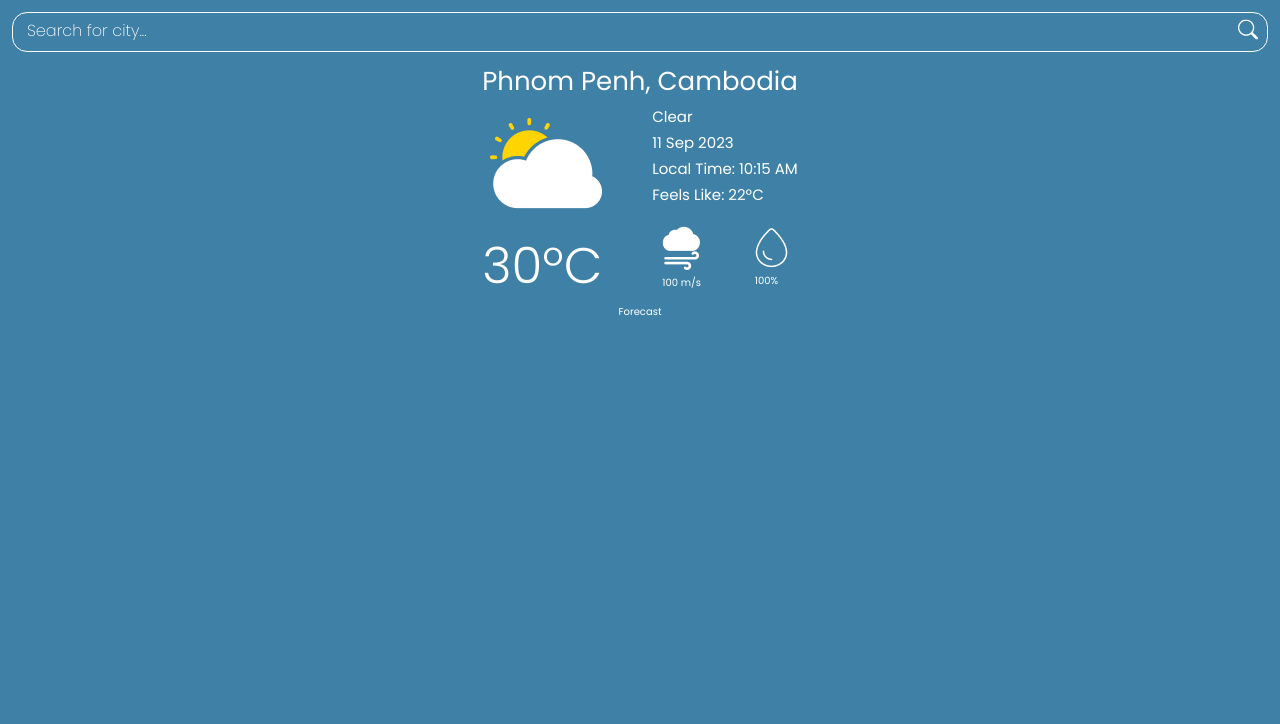
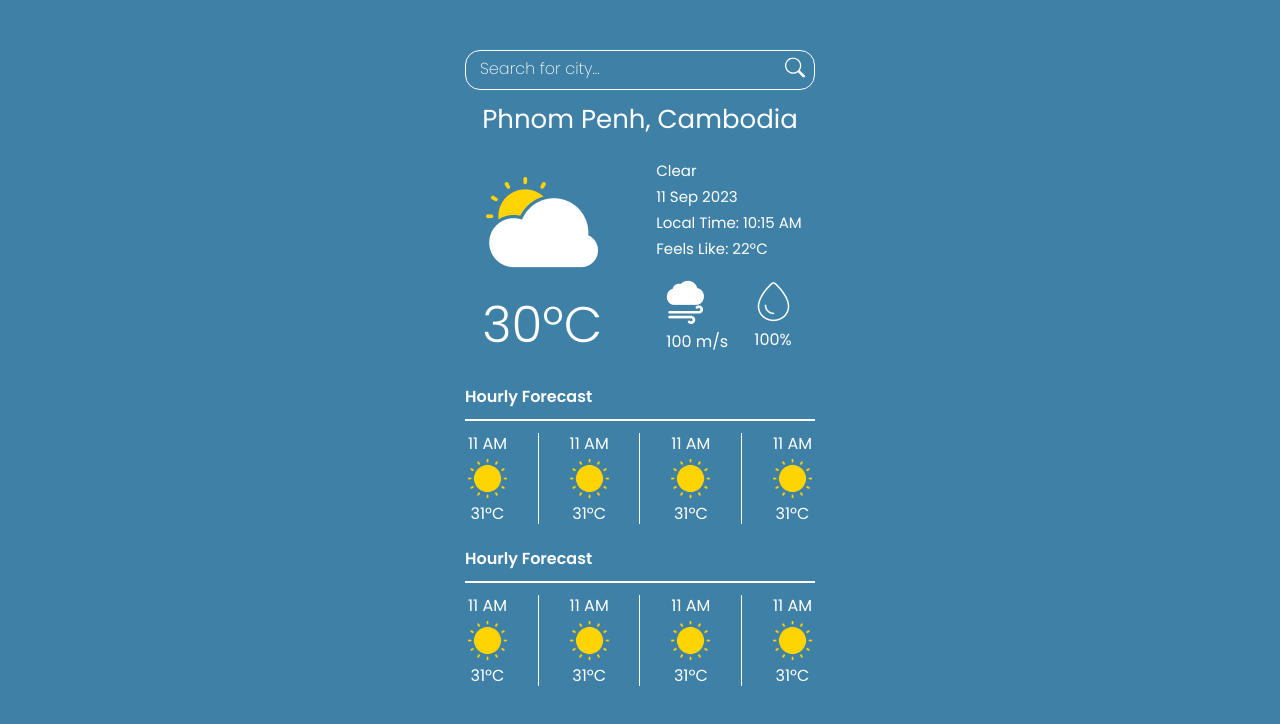
Before and after one commit to hoe-ze-il/Weather_Website, a React (Vite) app: page / in a window 1280 px wide. Shown: the top 724 px of the page. Built offline with nearby package versions, Linux system fonts and the light colour scheme.

Commit message:
implemented hourly/daily forecast layout

```diff
--- a/package.json
+++ b/package.json
@@ -12,6 +12,7 @@
   "dependencies": {
     "react": "^18.2.0",
     "react-dom": "^18.2.0",
+    "react-icon": "^1.0.0",
     "react-icons": "^4.11.0"
   },
   "devDependencies": {
--- a/src/App.css
+++ b/src/App.css
@@ -1,7 +1,7 @@
 .app {
-  margin: 12px 12px;
-
+  margin: 50px 12px;
   display: flex;
   flex-direction: column;
+  align-items: center;
   gap: 10px;
 }
--- a/src/App.jsx
+++ b/src/App.jsx
@@ -1,5 +1,3 @@
-import React from "react";
-
 // CSS
 import "./App.css";
 
@@ -20,7 +18,8 @@ function App() {
         </header>
         <main>
           <CurrentWeather />
-          <Forecast />
+          <Forecast type="hourly" />
+          <Forecast type="daily" />
         </main>
       </DataProvider>
     </div>
--- a/src/components/current_weather/CurrentWeather.jsx
+++ b/src/components/current_weather/CurrentWeather.jsx
@@ -13,7 +13,7 @@ function CurrentWeather() {
             alt="weather image"
             src="./img/02d.png"
           />
-          <p className={CurrentWeatherCSS["weather-celsious"]}>30ºC</p>
+          <p className={CurrentWeatherCSS["weather-celsius"]}>30ºC</p>
         </div>
         <div className={CurrentWeatherCSS["weather-right"]}>
           <div className={CurrentWeatherCSS["weather-right-top"]}>
@@ -33,7 +33,7 @@ function CurrentWeather() {
                 alt="wind icon"
                 src="./img/wind.png"
               />
-              <p>100 m/s</p>
+              <p className={CurrentWeatherCSS["wind-ms"]}>100 m/s</p>
             </div>
             <div className={CurrentWeatherCSS["humidity-container"]}>
               <img
@@ -41,7 +41,7 @@ function CurrentWeather() {
                 alt="humidity icon"
                 src="./img/humidity.png"
               />
-              <p>100%</p>
+              <p className={CurrentWeatherCSS["humidity-percentage"]}>100%</p>
             </div>
           </div>
         </div>
--- a/src/components/current_weather/CurrentWeather.module.css
+++ b/src/components/current_weather/CurrentWeather.module.css
@@ -11,16 +11,20 @@
 
 .weather-display {
   display: flex;
-  justify-content: space-between;
+  gap: 50px;
+  justify-content: center;
   align-items: center;
+  margin: 2rem 0;
 }
 
 .weather-left {
   display: flex;
   flex-direction: column;
+  justify-content: center;
+  align-items: center;
 }
 
-.weather-celsious {
+.weather-celsius {
   font-size: 5rem;
   font-weight: 300;
 }
@@ -48,3 +52,18 @@
   align-items: center;
   width: 100%;
 }
+
+.wind-ms,
+.humidity-percentage {
+  font-size: 1.6rem;
+}
+
+.humidity-container {
+  display: flex;
+  flex-direction: column;
+  align-items: center;
+}
+
+.humidity-percentage {
+  margin-top: 0.5rem;
+}
--- a/src/components/forecast/Forecast.jsx
+++ b/src/components/forecast/Forecast.jsx
@@ -1,5 +1,53 @@
+import ForecastCSS from "./Forecast.module.css";
+
 function Forecast() {
-  return <div>Forecast</div>;
+  return (
+    <div className={ForecastCSS.container}>
+      <p className={ForecastCSS["hourly-text"]}>Hourly Forecast</p>
+      <div className={ForecastCSS["line-row"]}></div>
+      <div className={ForecastCSS["hourly-forecasts"]}>
+        <div className={ForecastCSS["hourly-forecast"]}>
+          <p className={ForecastCSS.hourly}>11 AM</p>
+          <img
+            className={ForecastCSS["hourly-icon"]}
+            alt="weather icon"
+            src="./img/01d.png"
+          />
+          <p className={ForecastCSS["hourly-celsius"]}>31ºC</p>
+        </div>
+        <div className={ForecastCSS["line-col"]}></div>
+        <div className={ForecastCSS["hourly-forecast"]}>
+          <p className={ForecastCSS.hourly}>11 AM</p>
+          <img
+            className={ForecastCSS["hourly-icon"]}
+            alt="weather icon"
+            src="./img/01d.png"
+          />
+          <p className={ForecastCSS["hourly-celsius"]}>31ºC</p>
+        </div>
+        <div className={ForecastCSS["line-col"]}></div>
+        <div className={ForecastCSS["hourly-forecast"]}>
+          <p className={ForecastCSS.hourly}>11 AM</p>
+          <img
+            className={ForecastCSS["hourly-icon"]}
+            alt="weather icon"
+            src="./img/01d.png"
+          />
+          <p className={ForecastCSS["hourly-celsius"]}>31ºC</p>
+        </div>
+        <div className={ForecastCSS["line-col"]}></div>
+        <div className={ForecastCSS["hourly-forecast"]}>
+          <p className={ForecastCSS.hourly}>11 AM</p>
+          <img
+            className={ForecastCSS["hourly-icon"]}
+            alt="weather icon"
+            src="./img/01d.png"
+          />
+          <p className={ForecastCSS["hourly-celsius"]}>31ºC</p>
+        </div>
+      </div>
+    </div>
+  );
 }
 
 export default Forecast;
--- a/src/components/forecast/Forecast.module.css
+++ b/src/components/forecast/Forecast.module.css
@@ -0,0 +1,49 @@
+.container {
+  display: flex;
+  flex-direction: column;
+  align-items: center;
+  justify-content: center;
+}
+
+.hourly-text {
+  width: 100%;
+  font-size: 1.6rem;
+  font-weight: 600;
+  margin-bottom: 1rem;
+}
+
+.line-row {
+  width: 100%;
+  height: 1px;
+  border-top: 2px solid white;
+}
+
+.hourly-icon {
+  width: 45px;
+  height: 45px;
+}
+
+.hourly-forecasts {
+  width: 100%;
+  display: flex;
+  justify-content: space-between;
+  align-items: center;
+  margin-top: 1rem;
+  margin-bottom: 2rem;
+}
+
+.hourly-forecast {
+  display: flex;
+  flex-direction: column;
+  align-items: center;
+}
+
+.hourly,
+.hourly-celsius {
+  font-size: 1.6rem;
+}
+
+.line-col {
+  height: 91px;
+  border-left: 1px solid white;
+}
--- a/src/components/search/Search.jsx
+++ b/src/components/search/Search.jsx
@@ -1,4 +1,3 @@
-import React from "react";
 import SearchCSS from "./Search.module.css";
 import { BsSearch } from "react-icons/bs";
 
--- a/src/components/search/Search.module.css
+++ b/src/components/search/Search.module.css
@@ -1,10 +1,6 @@
 .container {
-  display: flex;
-  flex-direction: column;
-  justify-content: center;
-  align-items: center;
   position: relative;
-  gap: 5px;
+  width: 350px;
 }
 
 .input-container {
@@ -58,6 +54,12 @@
 }
 
 .list-datas li {
+  border-radius: 10px;
+  cursor: pointer;
   padding: 10px;
   font-size: 1.6rem;
 }
+
+.list-datas li:hover {
+  background-color: #e9e9e9;
+}
--- a/src/index.css
+++ b/src/index.css
@@ -20,7 +20,7 @@ body {
 main {
   display: flex;
   flex-direction: column;
-  align-items: center;
+  width: 350px;
 }
 
 .icon {
```
Also changed, not shown: 1 other file (tests, documents, lock files or other folders).
